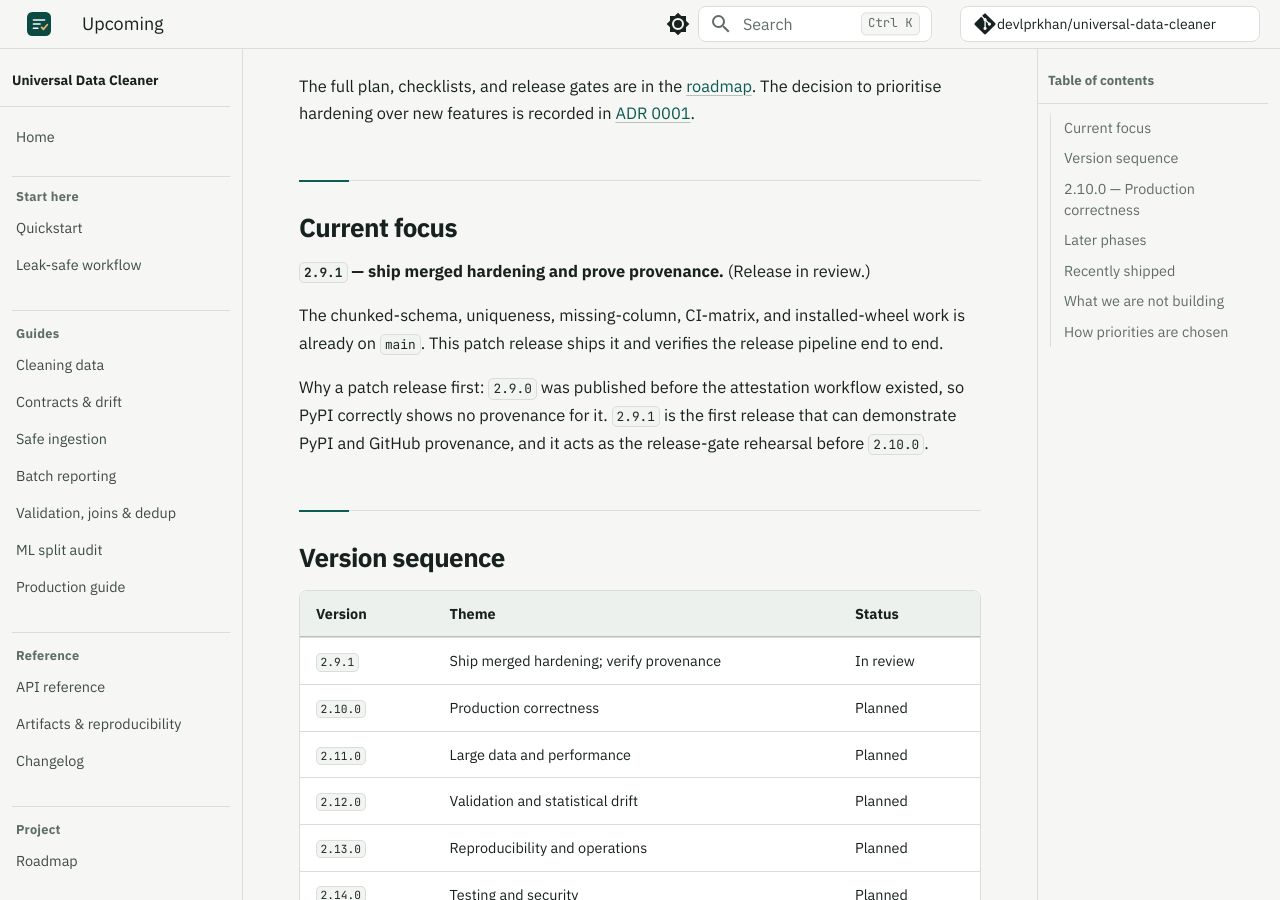
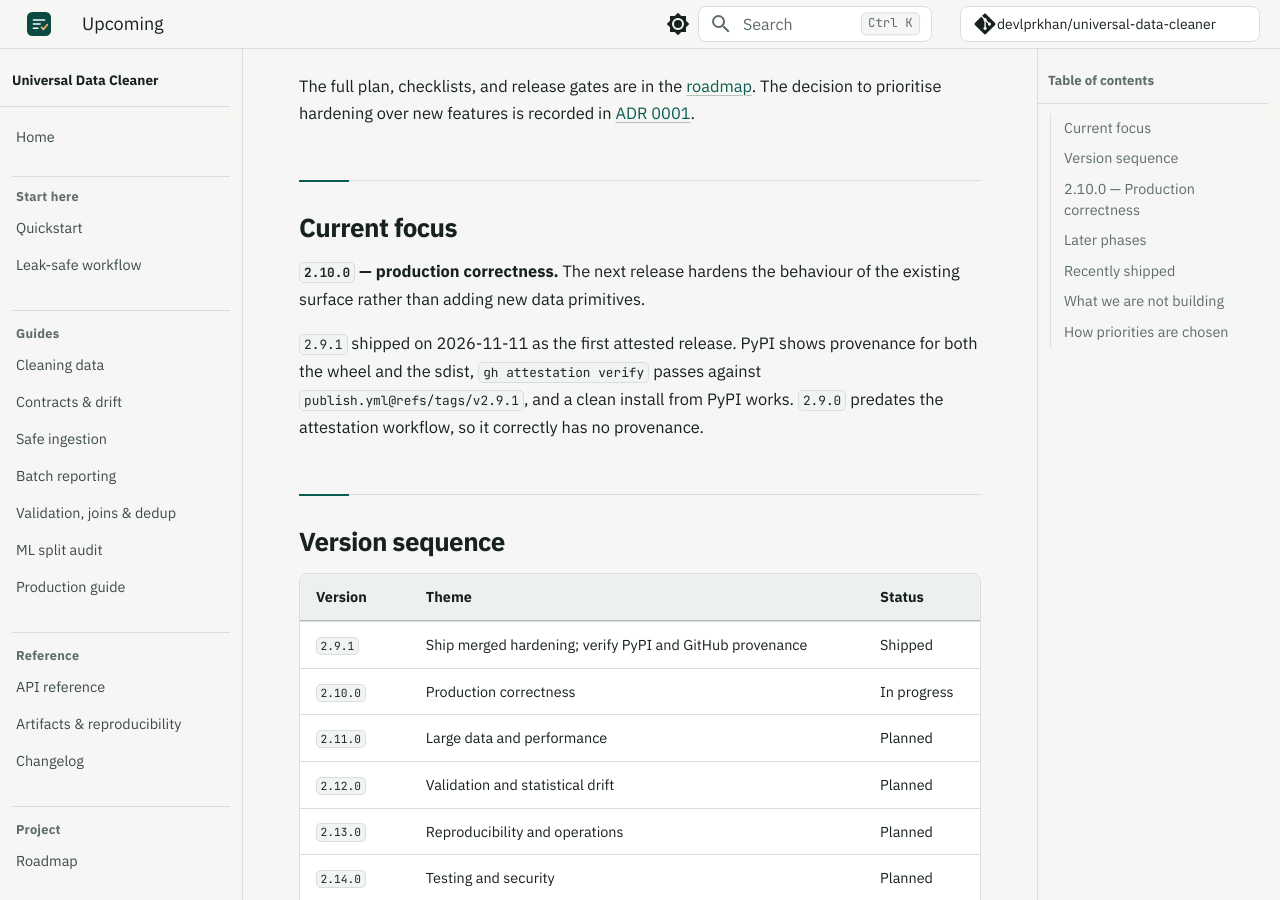
Before and after one commit to devlprkhan/universal-data-cleaner, an MkDocs documentation site: the page built from docs/upcoming.md, in a window 1280 px wide and 900 px high, scrolled down 226 px. Built offline with MkDocs 1.6.1 and Material for MkDocs 9.7.7, drawn with Linux system fonts in a browser that asks for light colours; comment, search, counter and statistics services are not loaded; some of the changed text lies outside the part shown.

Commit message:
docs: record verified 2.9.1 release (#41)
Record the post-publication gate: PyPI provenance for both artifacts, gh attestation verification against publish.yml@refs/tags/v2.9.1, the clean install from the published wheel, and the CLI and smoke checks. Update the roadmap baseline to 2.9.1, mark provenance verification complete, and move the current focus to 2.10.0.

```diff
--- a/docs/production.md
+++ b/docs/production.md
@@ -267,8 +267,8 @@ the repository. The workflow refuses to publish if the `.publish.attestation`
 files are missing.
 
 Run these checks after every publication. `2.9.0` predates the attestation
-workflow, so its artifacts have no provenance; `2.9.1` is the first release that
-can be verified.
+workflow, so its artifacts have no provenance. `2.9.1` is the first release with
+verified PyPI and GitHub provenance.
 
 ## Related guides
 
--- a/docs/upcoming.md
+++ b/docs/upcoming.md
@@ -12,23 +12,20 @@ The decision to prioritise hardening over new features is recorded in
 
 ## Current focus
 
-**`2.9.1` — ship merged hardening and prove provenance.** (Release in review.)
+**`2.10.0` — production correctness.** The next release hardens the behaviour of
+the existing surface rather than adding new data primitives.
 
-The chunked-schema, uniqueness, missing-column, CI-matrix, and installed-wheel
-work is already on `main`. This patch release ships it and verifies the release
-pipeline end to end.
-
-Why a patch release first: `2.9.0` was published before the attestation workflow
-existed, so PyPI correctly shows no provenance for it. `2.9.1` is the first
-release that can demonstrate PyPI and GitHub provenance, and it acts as the
-release-gate rehearsal before `2.10.0`.
+`2.9.1` shipped on 2026-11-11 as the first attested release. PyPI shows
+provenance for both the wheel and the sdist, `gh attestation verify` passes
+against `publish.yml@refs/tags/v2.9.1`, and a clean install from PyPI works.
+`2.9.0` predates the attestation workflow, so it correctly has no provenance.
 
 ## Version sequence
 
 | Version | Theme | Status |
 | --- | --- | --- |
-| `2.9.1` | Ship merged hardening; verify provenance | In review |
-| `2.10.0` | Production correctness | Planned |
+| `2.9.1` | Ship merged hardening; verify PyPI and GitHub provenance | Shipped |
+| `2.10.0` | Production correctness | In progress |
 | `2.11.0` | Large data and performance | Planned |
 | `2.12.0` | Validation and statistical drift | Planned |
 | `2.13.0` | Reproducibility and operations | Planned |
@@ -71,6 +68,7 @@ No new cleaning primitive is planned until this phase is complete.
 
 | Version | Theme | Status |
 | --- | --- | --- |
+| `2.9.1` | Ship merged hardening; prove PyPI and GitHub provenance | Shipped |
 | `2.9.0` | Reliability hardening across contracts, joins, artifacts, clipping, ingestion, and API docs | Shipped |
 | `2.8.0` | Excel ingestion on the same `IngestionReport` model | Shipped |
 | `2.7.0` | One batch report: `CleanerReport` and the `data-cleaner audit` CLI | Shipped |
```
Also changed, not shown: ROADMAP.md (+42 -23 lines).
